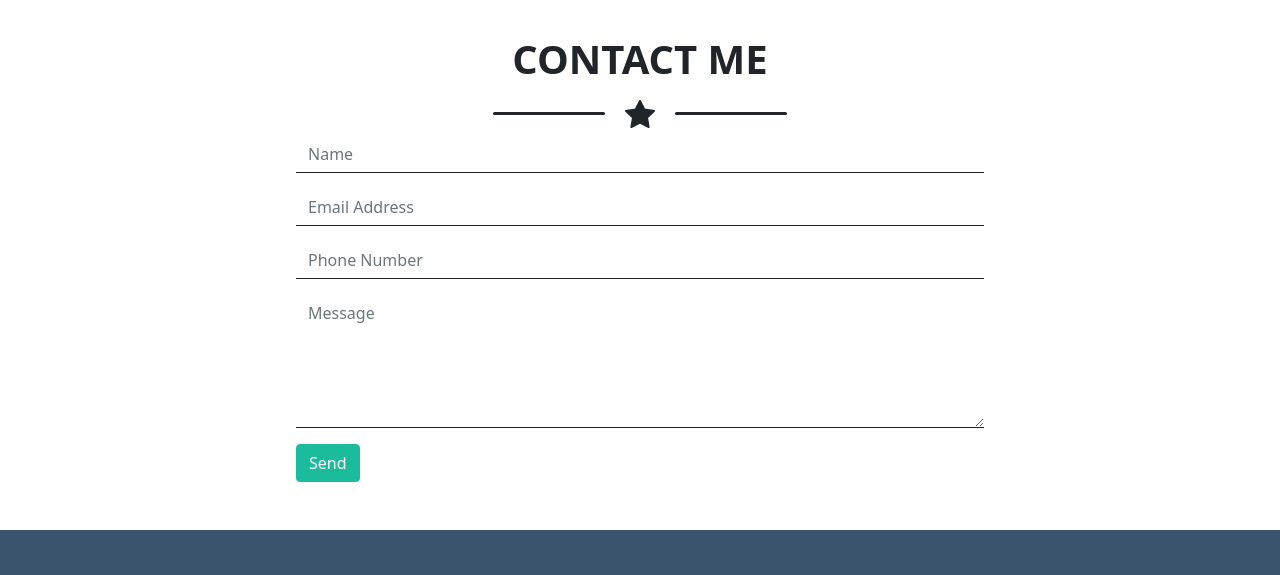
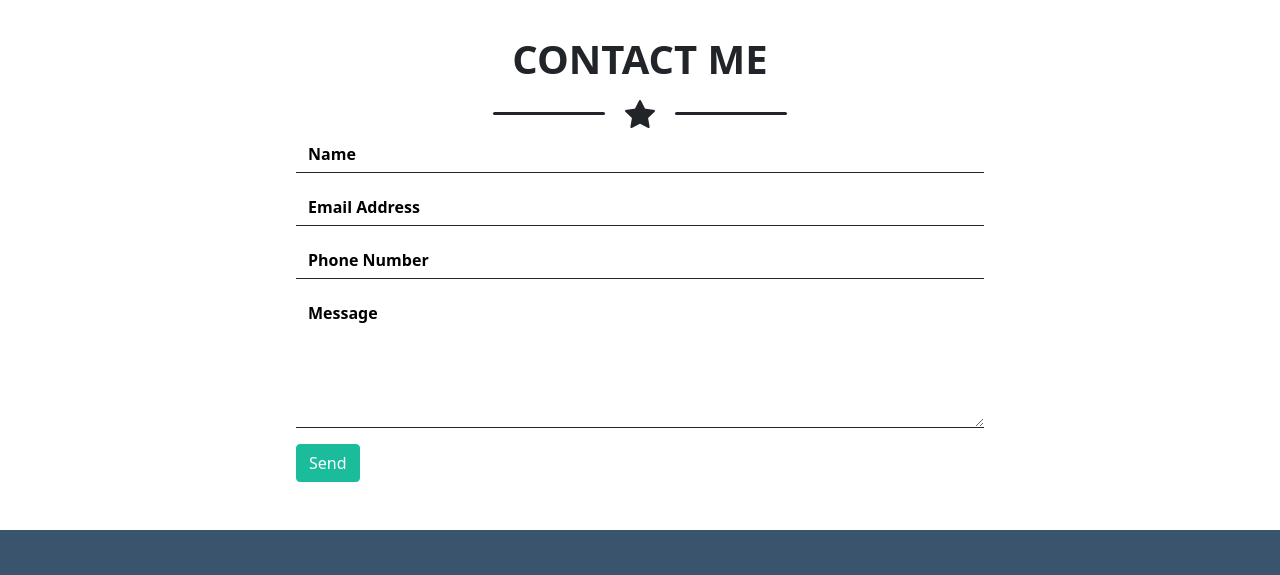
Before and after one commit to gab1144/html-css-bootstrap-freelancer, a plain HTML site: page index.html in a window 1280 px wide. Shown: the part 1840-2415 px from the top of the page. Drawn offline with nearby package versions, Linux system fonts and the light colour scheme.

Commit message:
[change] formattazione placeholder

```diff
--- a/css/style.css
+++ b/css/style.css
@@ -59,6 +59,12 @@ h2 {
   border-bottom: 1px solid;
 }
 
+.form-control::placeholder {
+  color: black;
+  opacity: 1;
+  font-weight: 700;
+}
+
 footer .container-fluid {
   background-color: var(--dark-blue);
 }
```
